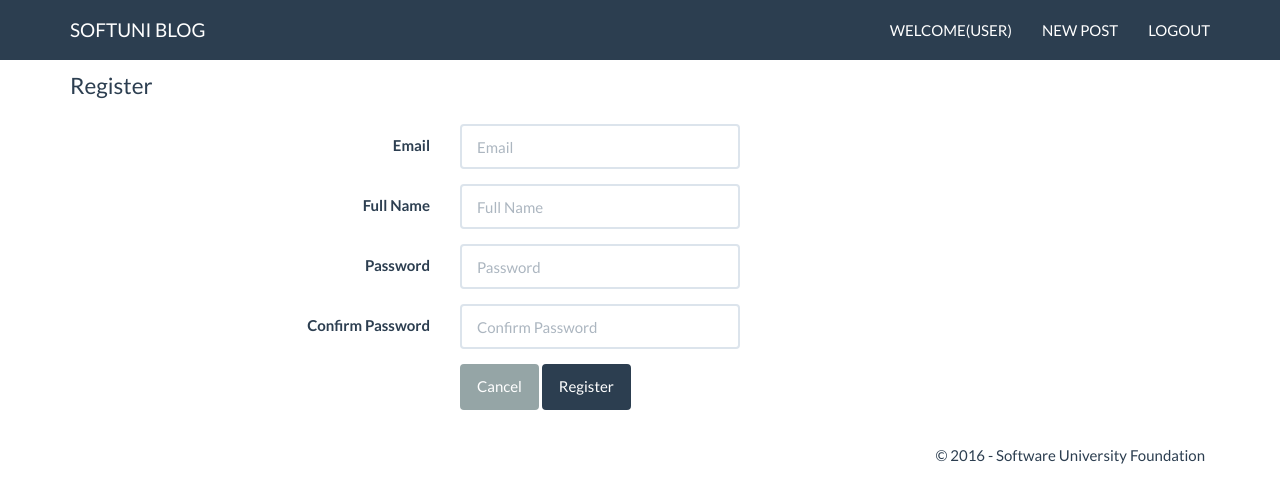
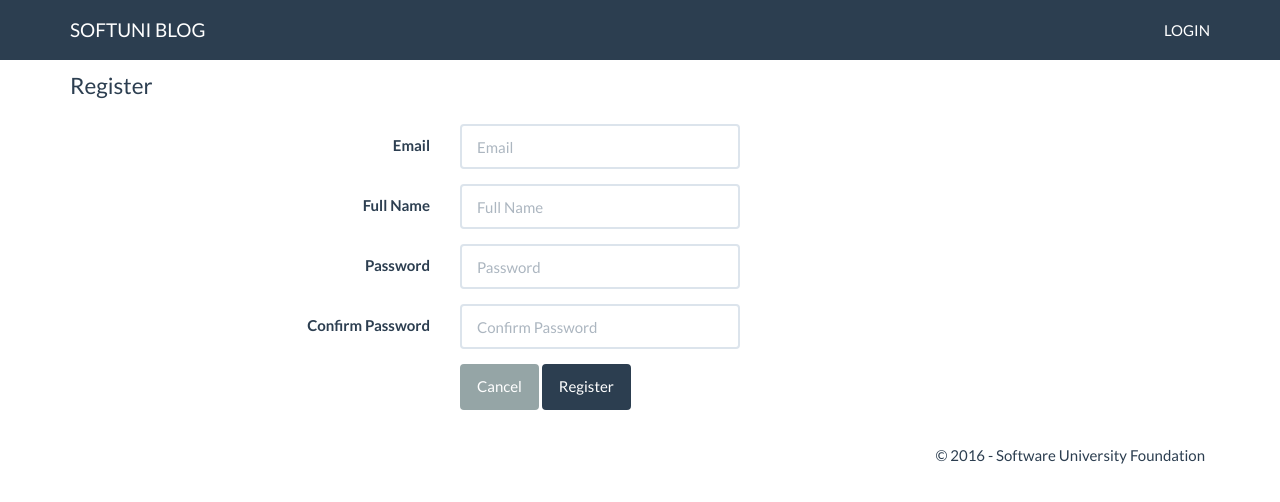
Before and after one commit to yangra/yangra.github.io, a plain HTML site: page register.html in a window 1280 px wide. Drawn offline with Linux system fonts and the light colour scheme.

Commit message:
Updated register.html

```diff
--- a/register.html
+++ b/register.html
@@ -21,9 +21,7 @@
             </div>
             <div class="navbar-collapse collapse">
                 <ul class="nav navbar-nav navbar-right">
-                    <li><a href="indexlogged.html">Welcome(User)</a> </li>
-                    <li><a href="createnewpost.html">New Post</a></li>
-                    <li><a href="index.html">Logout</a> </li>
+                    <li><a href="login.html">Login</a> </li>
                 </ul>
             </div>
         </div>
```
